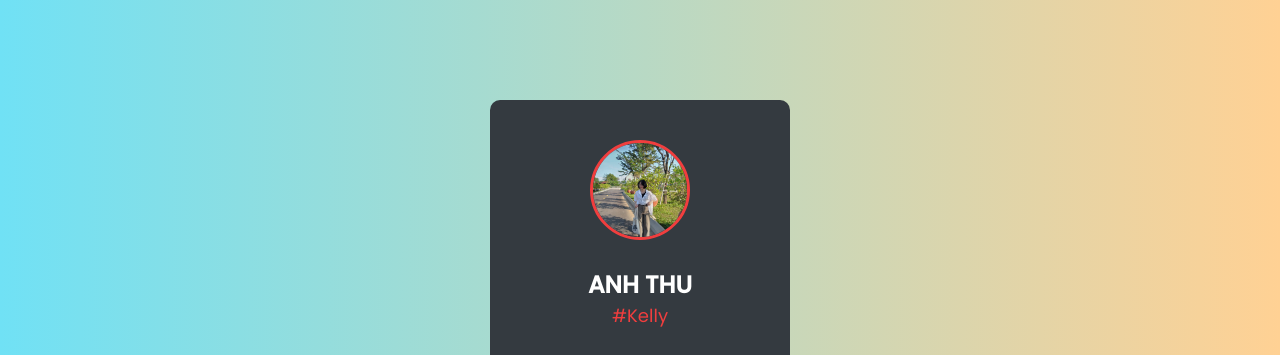
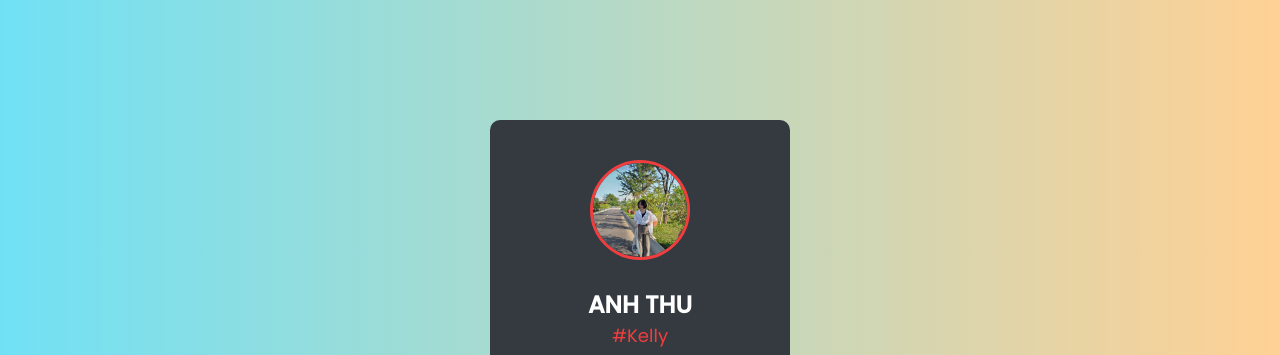
Before and after one commit to lengocson131002/profile-card, a plain HTML site: page index.html in a window 1280 px wide. Shown: the top 355 px of the page. Drawn offline with nearby package versions, Linux system fonts and the light colour scheme.

Commit message:
Fix margin top

```diff
--- a/style.css
+++ b/style.css
@@ -20,7 +20,7 @@ body {
   height: 40rem;
   background: #343a40;
   position: absolute;
-  top: 10rem;
+  top: 12rem;
   left: 50%;
   border-radius: 10px;
   transform: translate(-50%, 0);
```
